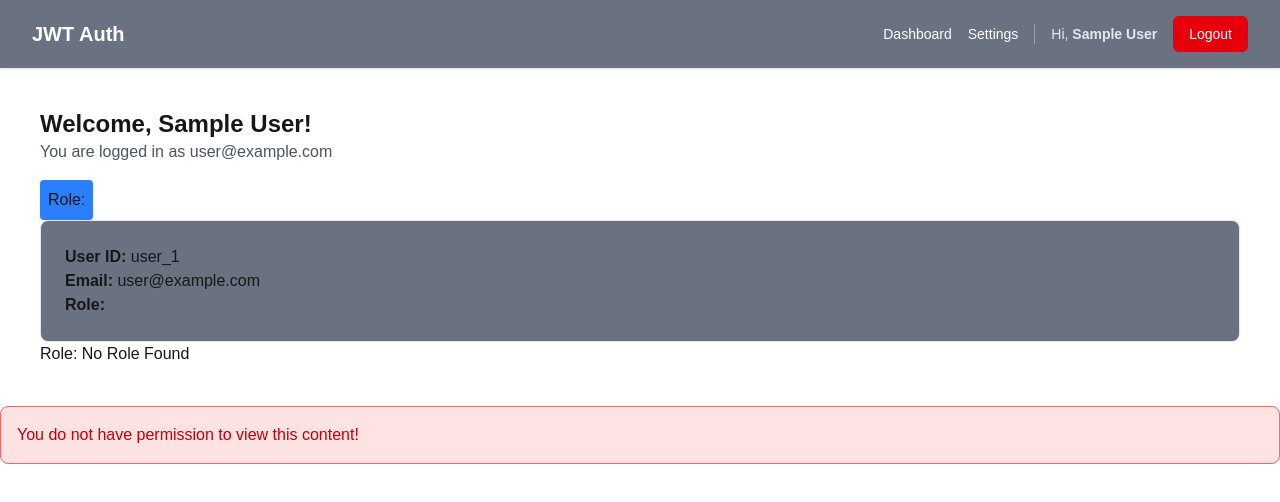
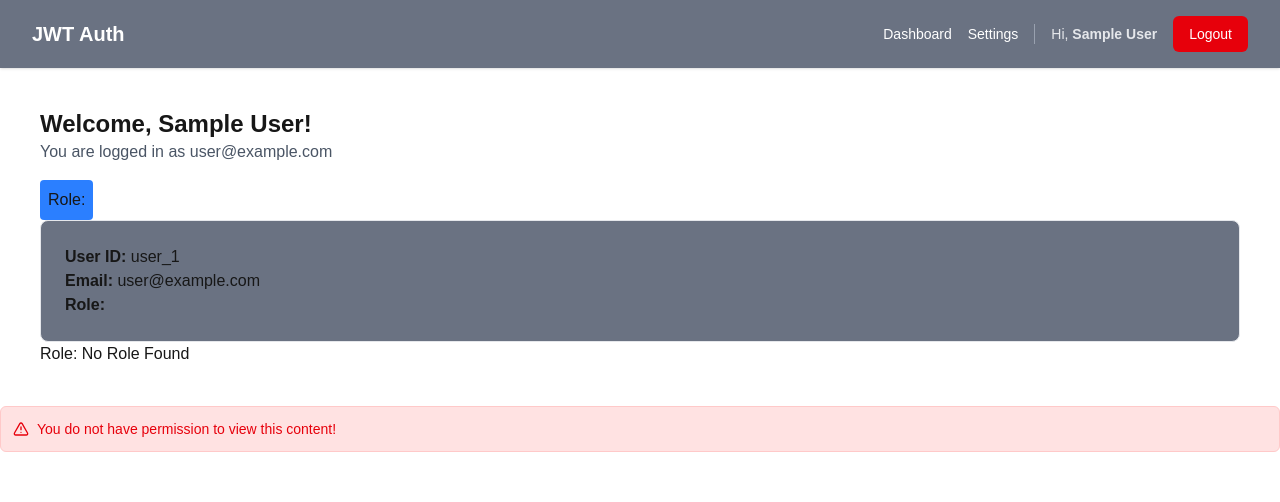
Before and after one commit to coderkanchan/jwt-auth-system, a Next.js app: page /dashboard in a window 1280 px wide. Shown: the top 502 px of the page. Built offline with nearby package versions, Linux system fonts and the light colour scheme; no server answers; sample sign-in values are in the browser's storage.

Commit message:
Updated RoleGate to use FormError for unauthorized access feedback

```diff
--- a/src/components/auth/role-gate.tsx
+++ b/src/components/auth/role-gate.tsx
@@ -1,7 +1,7 @@
 "use client";
 
 import { useSession } from "next-auth/react";
-import { FormError } from "@/components/form-error";
+import { FormError } from "../form-error"
 
 interface RoleGateProps {
   children: React.ReactNode;
@@ -17,9 +17,7 @@ export const RoleGate = ({
 
   if (role !== allowedRole) {
     return (
-      <div className="p-4 bg-red-100 border border-red-400 text-red-700 rounded-lg">
-        You do not have permission to view this content!
-      </div>
+      <FormError message="You do not have permission to view this content!" />
     );
   }
 
```
